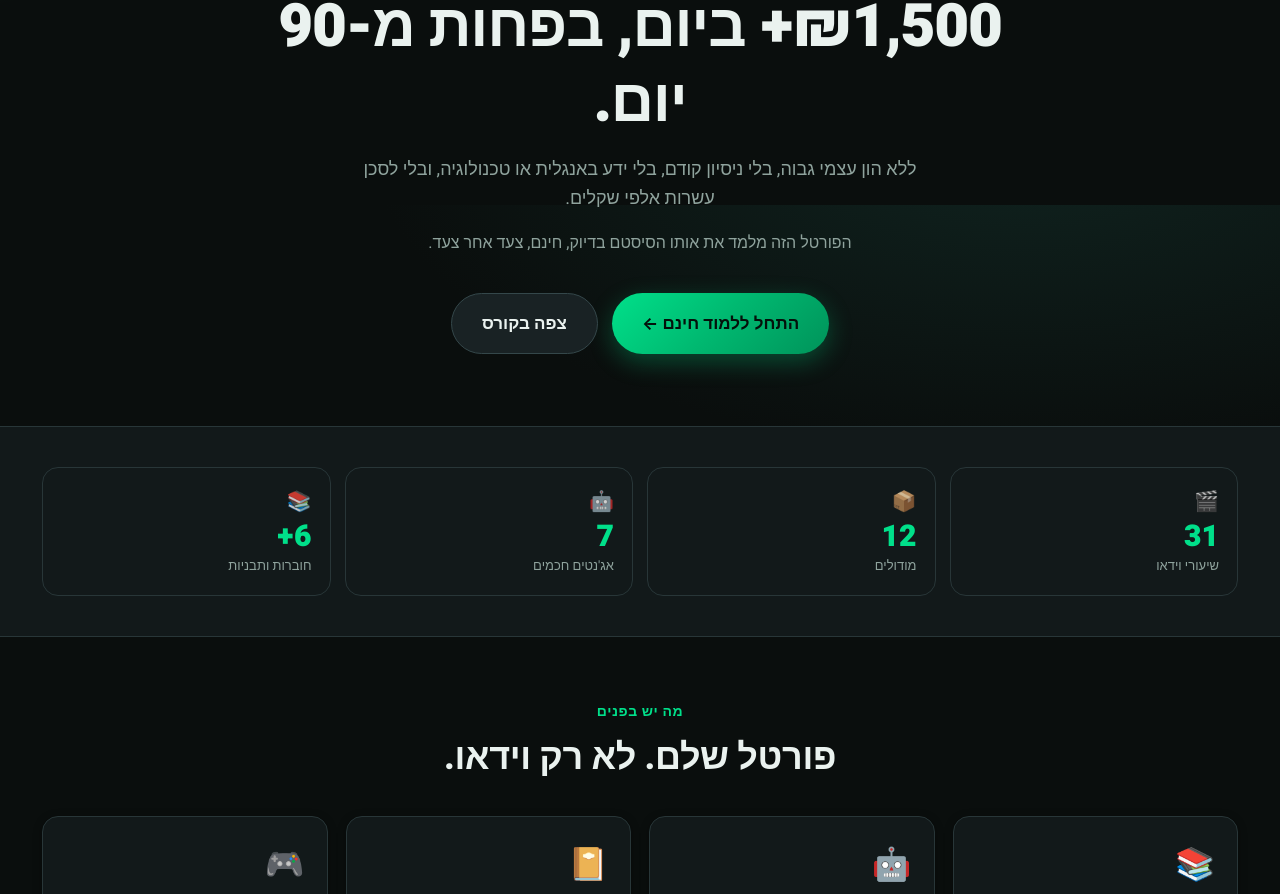
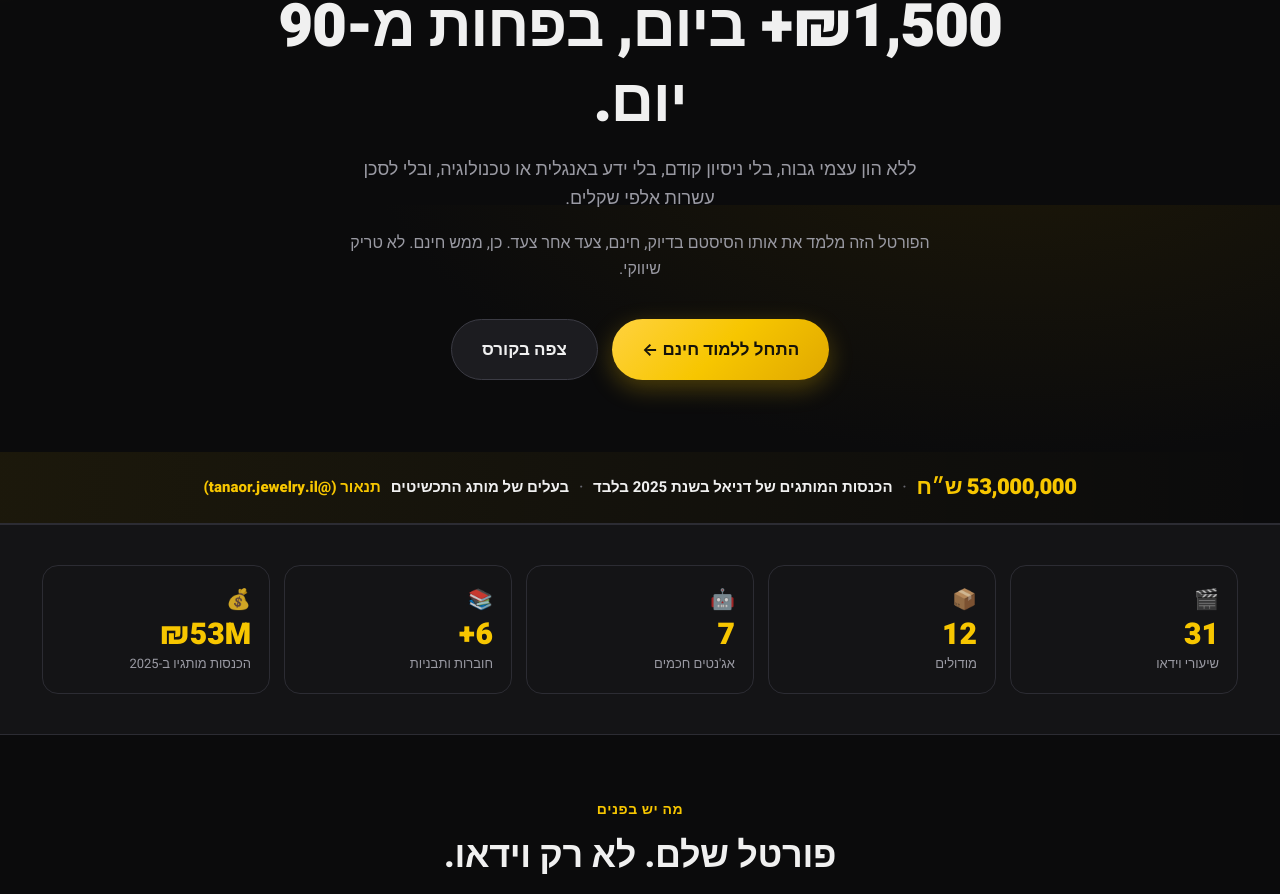
Before and after one commit to hilell-aknine/moldawsky-academy-demo, a plain HTML site: page free-portal.html in a window 1280 px wide. Shown: the part 595-1489 px from the top of the page. Drawn offline with Linux system fonts and the light colour scheme.

Commit message:
Re-skin to real brand (black + Moldawsky yellow) + add 53M% stat + tanaor
From verified IG @daniel.moldawsky: yellow/black palette, 53M ILS 2025 revenue stat, jewelry brand reference, confident voice.

Co-Authored-By: Claude Opus 4.8 (1M context) <noreply@anthropic.com>

```diff
--- a/css/portal.css
+++ b/css/portal.css
@@ -9,36 +9,36 @@
 
 /* ---------- Tokens ---------- */
 :root {
-  /* dark (default / brand) */
-  --bg:        #0A0E0D;
-  --bg-grad:   radial-gradient(1200px 600px at 80% -10%, #102420 0%, #0A0E0D 55%);
-  --surface:   #12191A;
-  --surface-2: #192224;
-  --surface-3: #212d2f;
-  --border:    #283638;
-  --border-2:  #34474a;
-  --text:      #EAF2EF;
-  --text-dim:  #8FA39D;
-  --text-mute: #5E726D;
+  /* dark (default / brand — black + Moldawsky yellow) */
+  --bg:        #0B0B0C;
+  --bg-grad:   radial-gradient(1200px 600px at 80% -10%, #1d1808 0%, #0B0B0C 55%);
+  --surface:   #141416;
+  --surface-2: #1c1c20;
+  --surface-3: #26262c;
+  --border:    #2c2c33;
+  --border-2:  #3b3b44;
+  --text:      #F0F0F0;
+  --text-dim:  #9a9aa3;
+  --text-mute: #67676f;
 
-  --green:     #00E08A;   /* money green — "order received" */
-  --green-2:   #00B870;
-  --green-deep:#00935A;
-  --green-soft:rgba(0,224,138,.12);
-  --green-line:rgba(0,224,138,.32);
-  --silver:    #C9D4D1;
+  --green:     #F7C600;   /* Moldawsky yellow — money / gold energy */
+  --green-2:   #E6B400;
+  --green-deep:#C99A00;
+  --green-soft:rgba(247,198,0,.13);
+  --green-line:rgba(247,198,0,.34);
+  --silver:    #C9CCD4;
   --gold:      #F0B743;
   --bronze:    #C98A4B;
   --red:       #FF5C6C;
   --blue:      #4FB0FF;
 
-  --grad-green: linear-gradient(135deg, #00E08A 0%, #00B870 50%, #00935A 100%);
-  --grad-dark:  linear-gradient(160deg, #192224 0%, #12191A 100%);
+  --grad-green: linear-gradient(135deg, #FFD23F 0%, #F7C600 50%, #E0A800 100%);
+  --grad-dark:  linear-gradient(160deg, #1c1c20 0%, #141416 100%);
 
   --shadow-sm: 0 2px 8px rgba(0,0,0,.35);
   --shadow:    0 8px 30px rgba(0,0,0,.45);
   --shadow-lg: 0 24px 60px rgba(0,0,0,.55);
-  --glow:      0 0 0 1px var(--green-line), 0 8px 28px rgba(0,224,138,.18);
+  --glow:      0 0 0 1px var(--green-line), 0 8px 28px rgba(247,198,0,.20);
 
   --r-sm: 10px;  --r: 16px;  --r-lg: 22px;  --r-xl: 28px;
   --sidebar-w: 290px;
@@ -51,7 +51,7 @@
 
 [data-theme="light"] {
   --bg:        #F4F7F6;
-  --bg-grad:   radial-gradient(1200px 600px at 80% -10%, #E3F5EC 0%, #F4F7F6 55%);
+  --bg-grad:   radial-gradient(1200px 600px at 80% -10%, #FFF6D6 0%, #F4F7F6 55%);
   --surface:   #FFFFFF;
   --surface-2: #F1F5F4;
   --surface-3: #E7EEEC;
@@ -60,7 +60,7 @@
   --text:      #0C1413;
   --text-dim:  #4A5D58;
   --text-mute: #7E908B;
-  --green-soft:rgba(0,179,110,.12);
+  --green-soft:rgba(230,170,0,.16);
   --grad-dark: linear-gradient(160deg, #FFFFFF 0%, #F1F5F4 100%);
   --shadow:    0 8px 30px rgba(20,40,35,.10);
   --shadow-lg: 0 24px 60px rgba(20,40,35,.14);
@@ -85,7 +85,7 @@ a { color: inherit; text-decoration: none; }
 button { font-family: inherit; cursor: pointer; border: none; background: none; color: inherit; }
 img { max-width: 100%; display: block; }
 input, textarea, select { font-family: inherit; }
-::selection { background: var(--green); color: #04110B; }
+::selection { background: var(--green); color: #16130A; }
 h1,h2,h3,h4 { line-height: 1.25; font-weight: 800; letter-spacing: -.01em; }
 .muted { color: var(--text-dim); }
 .mute  { color: var(--text-mute); }
@@ -106,8 +106,8 @@ h1,h2,h3,h4 { line-height: 1.25; font-weight: 800; letter-spacing: -.01em; }
   white-space: nowrap;
 }
 .btn:active { transform: translateY(1px) scale(.99); }
-.btn--primary { background: var(--grad-green); color: #04110B; box-shadow: 0 8px 24px rgba(0,224,138,.28); }
-.btn--primary:hover { box-shadow: 0 12px 32px rgba(0,224,138,.42); transform: translateY(-2px); }
+.btn--primary { background: var(--grad-green); color: #16130A; box-shadow: 0 8px 24px rgba(247,198,0,.28); }
+.btn--primary:hover { box-shadow: 0 12px 32px rgba(247,198,0,.42); transform: translateY(-2px); }
 .btn--outline { border: 1.5px solid var(--border-2); color: var(--text); background: var(--surface-2); }
 .btn--outline:hover { border-color: var(--green); color: var(--green); }
 .btn--ghost { color: var(--text-dim); }
@@ -177,12 +177,12 @@ h1,h2,h3,h4 { line-height: 1.25; font-weight: 800; letter-spacing: -.01em; }
   backdrop-filter: blur(16px); border-block-end:1px solid var(--border);
 }
 .brand { display:flex; align-items:center; gap:10px; font-weight:900; font-size:18px; }
-.brand .logo { width:36px; height:36px; border-radius:11px; background:var(--grad-green); display:grid; place-items:center; color:#04110B; font-weight:900; box-shadow:0 6px 18px rgba(0,224,138,.35); }
+.brand .logo { width:36px; height:36px; border-radius:11px; background:var(--grad-green); display:grid; place-items:center; color:#16130A; font-weight:900; box-shadow:0 6px 18px rgba(247,198,0,.35); }
 .brand b { color: var(--green); }
 .topbar-spacer { flex:1; }
 .icon-btn { width:42px; height:42px; border-radius:12px; display:grid; place-items:center; color:var(--text-dim); background:var(--surface-2); border:1px solid var(--border); transition:.2s; }
 .icon-btn:hover { color:var(--green); border-color:var(--green-line); }
-.avatar { width:42px; height:42px; border-radius:50%; background:var(--grad-green); color:#04110B; display:grid; place-items:center; font-weight:800; cursor:pointer; }
+.avatar { width:42px; height:42px; border-radius:50%; background:var(--grad-green); color:#16130A; display:grid; place-items:center; font-weight:800; cursor:pointer; }
 
 /* ---------- Sidebar nav ---------- */
 .sidebar-head { padding:20px 18px 14px; border-block-end:1px solid var(--border); }
@@ -205,7 +205,7 @@ h1,h2,h3,h4 { line-height: 1.25; font-weight: 800; letter-spacing: -.01em; }
 .portal-nav-item:hover { color:var(--text); background:var(--surface-2); }
 .portal-nav-item .dot { width:22px; height:22px; border-radius:50%; flex-shrink:0; display:grid; place-items:center;
   background:var(--surface-3); font-size:11px; font-weight:700; color:var(--text-mute); }
-.portal-nav-item.is-completed .dot { background:var(--green); color:#04110B; }
+.portal-nav-item.is-completed .dot { background:var(--green); color:#16130A; }
 .portal-nav-item.is-active { color:var(--green); background:var(--green-soft); border-inline-start-color:var(--green); font-weight:700; }
 .portal-nav-item.is-locked { opacity:.5; }
 .portal-nav-item.is-locked .dot::after { content:"🔒"; font-size:10px; }
@@ -230,7 +230,7 @@ h1,h2,h3,h4 { line-height: 1.25; font-weight: 800; letter-spacing: -.01em; }
 .portal-hero-card { display:flex; gap:22px; align-items:center; padding:24px; border-radius:var(--r-lg);
   background: linear-gradient(120deg, var(--surface-2), var(--surface)); border:1px solid var(--border); position:relative; overflow:hidden; }
 .portal-hero-card::after { content:""; position:absolute; inset-block:0; inset-inline-end:-40px; width:240px;
-  background:radial-gradient(circle at center, rgba(0,224,138,.16), transparent 70%); }
+  background:radial-gradient(circle at center, rgba(247,198,0,.16), transparent 70%); }
 .portal-hero-card .thumb { width:230px; aspect-ratio:16/9; border-radius:var(--r); object-fit:cover; flex-shrink:0; box-shadow:var(--shadow); }
 .portal-hero-card .content { position:relative; z-index:1; flex:1; }
 .portal-hero-card h2 { font-size:24px; margin:6px 0 8px; }
@@ -256,7 +256,7 @@ h1,h2,h3,h4 { line-height: 1.25; font-weight: 800; letter-spacing: -.01em; }
 .podium-spot.g1 .pillar { height:120px; background:linear-gradient(180deg,var(--gold),transparent); }
 .podium-spot.g2 .pillar { height:90px;  background:linear-gradient(180deg,var(--silver),transparent); }
 .podium-spot.g3 .pillar { height:66px;  background:linear-gradient(180deg,var(--bronze),transparent); }
-.podium-spot .ava { width:48px; height:48px; border-radius:50%; margin:0 auto 6px; background:var(--grad-green); color:#04110B; display:grid; place-items:center; font-weight:800; }
+.podium-spot .ava { width:48px; height:48px; border-radius:50%; margin:0 auto 6px; background:var(--grad-green); color:#16130A; display:grid; place-items:center; font-weight:800; }
 
 /* ---------- Modal ---------- */
 .portal-modal { position:fixed; inset:0; z-index:200; display:none; place-items:center; padding:20px;
@@ -272,8 +272,8 @@ h1,h2,h3,h4 { line-height: 1.25; font-weight: 800; letter-spacing: -.01em; }
 
 /* ---------- FAB ---------- */
 .portal-fab { position:fixed; inset-block-end:24px; inset-inline-start:24px; width:56px; height:56px; border-radius:50%;
-  background:var(--grad-green); color:#04110B; display:grid; place-items:center; font-size:24px; z-index:140;
-  box-shadow:0 10px 30px rgba(0,224,138,.4); transition:transform .2s; }
+  background:var(--grad-green); color:#16130A; display:grid; place-items:center; font-size:24px; z-index:140;
+  box-shadow:0 10px 30px rgba(247,198,0,.4); transition:transform .2s; }
 .portal-fab:hover { transform:scale(1.08) rotate(8deg); }
 
 /* ---------- Chat (AI mentor) ---------- */
--- a/free-portal.html
+++ b/free-portal.html
@@ -22,7 +22,7 @@
       position: absolute; inset-block-start: -120px; inset-inline-start: 50%;
       transform: translateX(-50%);
       width: 700px; height: 700px;
-      background: radial-gradient(circle, rgba(0,224,138,.12) 0%, transparent 65%);
+      background: radial-gradient(circle, rgba(247,198,0,.12) 0%, transparent 65%);
       pointer-events: none;
     }
     .lp-hero .h-display { margin-block: 18px 16px; max-width: 820px; margin-inline: auto; }
@@ -78,7 +78,7 @@
     .testimonial-card .ava-row { display: flex; align-items: center; gap: 12px; }
     .testimonial-card .ava-circle {
       width: 44px; height: 44px; border-radius: 50%; background: var(--grad-green);
-      color: #04110B; display: grid; place-items: center; font-weight: 900; font-size: 18px; flex-shrink: 0;
+      color: #16130A; display: grid; place-items: center; font-weight: 900; font-size: 18px; flex-shrink: 0;
     }
     .testimonial-card .quote { font-size: 15px; color: var(--text-dim); line-height: 1.6; }
     .testimonial-card .result { color: var(--green); font-weight: 800; font-size: 15px; }
@@ -92,7 +92,7 @@
     }
     .lp-cta-band::after {
       content: ''; position: absolute; inset: 0;
-      background: radial-gradient(ellipse at center, rgba(0,224,138,.08) 0%, transparent 70%);
+      background: radial-gradient(ellipse at center, rgba(247,198,0,.08) 0%, transparent 70%);
       pointer-events: none;
     }
     .lp-cta-band h2 { font-size: clamp(26px, 4vw, 42px); margin-block-end: 12px; }
@@ -121,6 +121,21 @@
     .btn-google:hover { border-color: var(--green-line); background: var(--green-soft); }
     .modal-close { position: absolute; top: 14px; left: 14px; font-size: 22px; color: var(--text-mute); cursor: pointer; line-height: 1; }
     .portal-modal .box { position: relative; }
+
+    /* credibility band */
+    .lp-cred-band {
+      background: linear-gradient(90deg, rgba(247,198,0,.07) 0%, transparent 100%);
+      border-block-end: 1px solid var(--border); padding-block: 18px;
+      text-align: center;
+    }
+    .lp-cred-band p {
+      font-size: 15px; font-weight: 700; color: var(--text);
+      margin: 0; display: flex; align-items: center; justify-content: center; gap: 10px; flex-wrap: wrap;
+    }
+    .lp-cred-band .stat-num {
+      font-size: 22px; font-weight: 900; color: var(--green); letter-spacing: -.5px;
+    }
+    .lp-cred-band .cred-dot { color: var(--text-mute); font-size: 13px; }
 
     /* section spacing for landing page (override topbar offset) */
     .lp-body { padding-block-start: 58px; }
@@ -163,7 +178,7 @@
         ללא הון עצמי גבוה, בלי ניסיון קודם, בלי ידע באנגלית או טכנולוגיה, ובלי לסכן עשרות אלפי שקלים.
       </p>
       <p class="sub reveal" style="margin-block-start:-18px;font-size:16px">
-        הפורטל הזה מלמד את אותו הסיסטם בדיוק, חינם, צעד אחר צעד.
+        הפורטל הזה מלמד את אותו הסיסטם בדיוק, חינם, צעד אחר צעד. כן, ממש חינם. לא טריק שיווקי.
       </p>
       <div class="cta-row reveal">
         <a href="course-library.html" class="btn btn--primary btn--lg">התחל ללמוד חינם ←</a>
@@ -171,6 +186,20 @@
       </div>
     </div>
   </section>
+
+  <!-- ========== CREDIBILITY BAND ========== -->
+  <div class="lp-cred-band">
+    <div class="wrap">
+      <p>
+        <span class="stat-num">53,000,000 ש״ח</span>
+        <span class="cred-dot">·</span>
+        הכנסות המותגים של דניאל בשנת 2025 בלבד
+        <span class="cred-dot">·</span>
+        בעלים של מותג התכשיטים
+        <a href="https://www.instagram.com/tanaor.jewelry.il/" target="_blank" rel="noopener" style="color:var(--green);font-weight:800">תנאור (@tanaor.jewelry.il)</a>
+      </p>
+    </div>
+  </div>
 
   <!-- ========== STATS STRIP ========== -->
   <div class="lp-stats">
@@ -194,6 +223,11 @@
         <div class="ico">📚</div>
         <div class="v">6+</div>
         <div class="k">חוברות ותבניות</div>
+      </div>
+      <div class="portal-stat-tile reveal">
+        <div class="ico">💰</div>
+        <div class="v">₪53M</div>
+        <div class="k">הכנסות מותגיו ב-2025</div>
       </div>
     </div>
   </div>
```
Also changed, not shown: ai-mentor.html (+2 -2 lines), ambassador.html (+1 -1 lines), community.html (+5 -5 lines), course-library.html (+3 -3 lines), dma.html (+13 -8 lines), game.html (+3 -3 lines), profile.html (+4 -4 lines).
